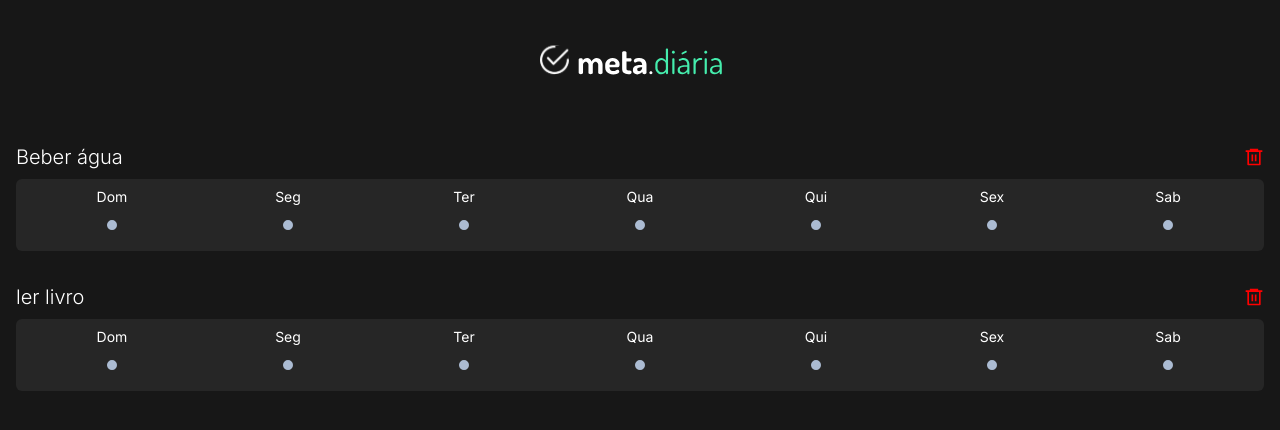
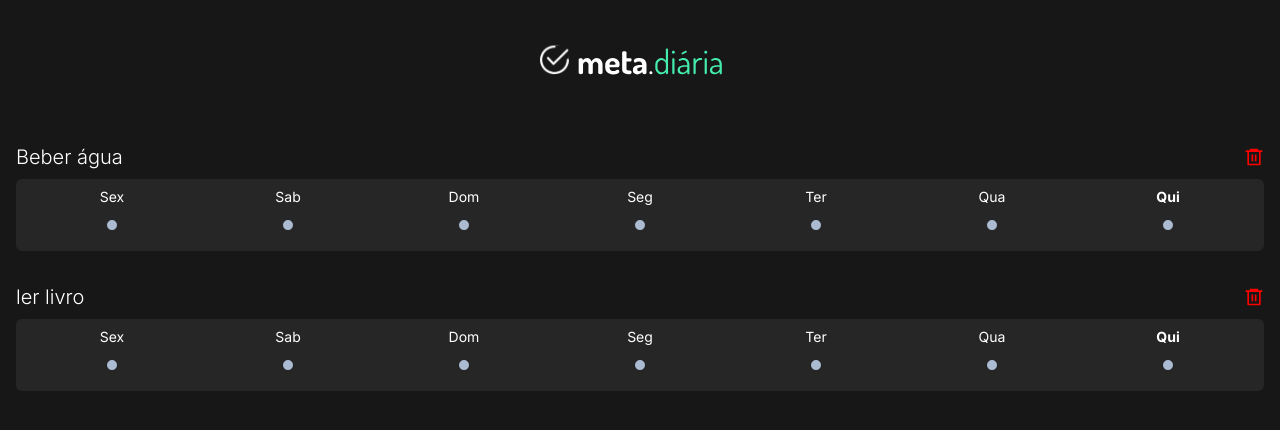
Before and after one commit to cauaclemente/Gerenciador-de-h-bitos, a Next.js app: page / in a window 1280 px wide. Shown: the top 430 px of the page. Built offline with nearby package versions, Linux system fonts and the light colour scheme.

Commit message:
feat: Implementing the logic of showing the last 7 days

```diff
--- a/app/page.tsx
+++ b/app/page.tsx
@@ -17,7 +17,12 @@ export default function Home() {
     }
   }
 
+  const today = new Date();
+  const todayWeekDay = today.getDay()
   const weekDays = ["Dom", "Seg", "Ter", "Qua", "Qui", "Sex", "Sab"];
+
+  const sortedWeekDay =
+    weekDays.slice(todayWeekDay + 1).concat(weekDays.slice(0, todayWeekDay + 1))
 
   return (
     <>
@@ -38,8 +43,8 @@ export default function Home() {
                 </button>
               </div>
               <section className=" grid grid-cols-7 bg-neutral-800 rounded-md p-2">
-              {weekDays.map((day) => (
-                <div key={day} className="flex flex-col" >
+              {sortedWeekDay.map((day) => (
+                <div key={day} className="flex flex-col last:font-bold" >
                   <span className="font-sans text-xs text-white md:text-sm text-center">
                   {day}
                 </span>
```
